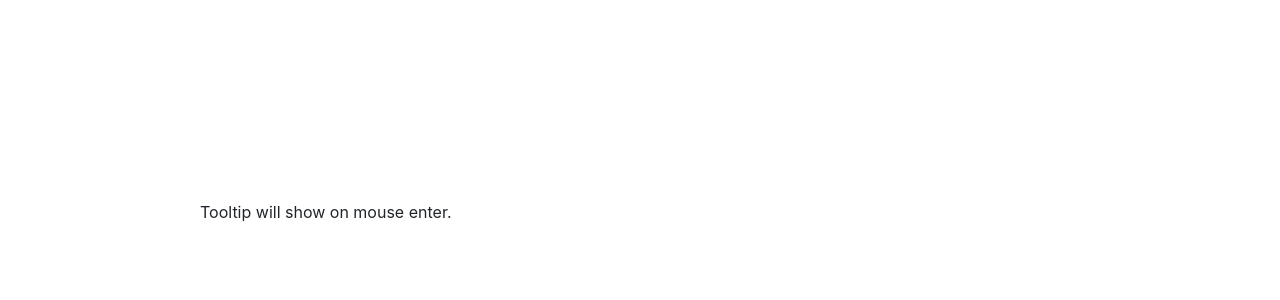
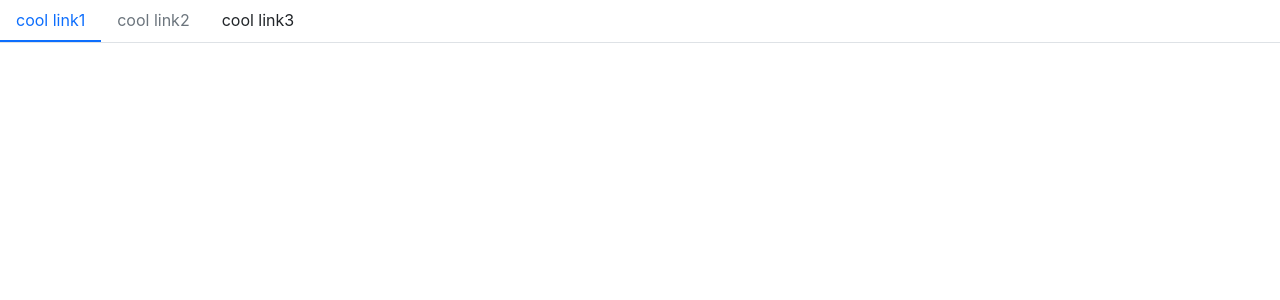
Before and after one commit to zhouhaopkup/storybook, a React (Create React App) app: page / in a window 1280 px wide. Shown: the top 300 px of the page. Built offline with nearby package versions, Linux system fonts and the light colour scheme.

Commit message:
fix: displayName; cloneElement

```diff
--- a/src/App.tsx
+++ b/src/App.tsx
@@ -1,13 +1,13 @@
 // import React from "react";
 // import Button, { ButtonType, ButtonSize } from "./components/Button/Button";
-// import Menu from "./components/Menu/Menu";
-// import MenuItem from "./components/Menu/MenuItem";
-import Tooltip from "./components/Tooltip/Tooltip";
+import Menu from "./components/Menu/Menu";
+import MenuItem from "./components/Menu/MenuItem";
+// import Tooltip from "./components/Tooltip/Tooltip";
 
 function App() {
   return (
     <>
-      <div style={{ margin: "200px" }}>
+      {/* <div style={{ margin: "200px" }}>
         <Tooltip
           title={<div>Hello World!</div>}
           placement="topLeft"
@@ -15,20 +15,18 @@ function App() {
         >
           <span>Tooltip will show on mouse enter.</span>
         </Tooltip>
-      </div>
-      {/* <Menu
+      </div> */}
+      <Menu
         defaultIndex={0}
         onSelect={(index) => {
           console.log(index);
         }}
         // mode={"vertical"}
       >
-        <MenuItem index={0}>cool link1</MenuItem>
-        <MenuItem index={1} disabled>
-          cool link2
-        </MenuItem>
-        <MenuItem index={2}>cool link3</MenuItem>
-      </Menu> */}
+        <MenuItem>cool link1</MenuItem>
+        <MenuItem disabled>cool link2</MenuItem>
+        <MenuItem>cool link3</MenuItem>
+      </Menu>
       {/* <Button className="custom">Hello</Button>
       <Button autoFocus>Auto Focus</Button>
       <Button disabled>Disabled</Button>
--- a/src/components/Menu/Menu.tsx
+++ b/src/components/Menu/Menu.tsx
@@ -1,5 +1,6 @@
 import React, { createContext, useState } from "react";
 import classNames from "classnames";
+import { MenuItemProps } from "./MenuItem";
 
 type MenuMode = "horizontal" | "vertical";
 type selectCallback = (selectIndex: number) => void;
@@ -35,10 +36,25 @@ const Menu: React.FC<MenuProps> = (props) => {
     index: currentActive ? currentActive : 0,
     onSelect: handleClick,
   };
+  const renderChildren = () => {
+    return React.Children.map(children, (child, index) => {
+      const childElement = child as React.FunctionComponentElement<MenuItemProps>;
+      const { displayName } = childElement.type;
+      if (displayName === "MenuItem") {
+        return React.cloneElement(childElement, {
+          index,
+        });
+      } else {
+        console.error(
+          "warning: Menu has a child which is not a MenuItem component."
+        );
+      }
+    });
+  };
   return (
     <ul className={classes} style={style} data-testid="test-menu">
       <MenuContext.Provider value={passedContext}>
-        {children}
+        {renderChildren()}
       </MenuContext.Provider>
     </ul>
   );
--- a/src/components/Menu/MenuItem.tsx
+++ b/src/components/Menu/MenuItem.tsx
@@ -3,7 +3,7 @@ import classNames from "classnames";
 import { MenuContext } from "./Menu";
 
 export interface MenuItemProps {
-  index: number;
+  index?: number;
   disabled?: boolean;
   className?: string;
   style?: React.CSSProperties;
@@ -17,7 +17,7 @@ const MenuItem: React.FC<MenuItemProps> = (props) => {
     "is-active": context.index === index,
   });
   const handleClick = () => {
-    if (context.onSelect && !disabled) {
+    if (context.onSelect && !disabled && typeof index === "number") {
       context.onSelect(index);
     }
   };
@@ -28,4 +28,5 @@ const MenuItem: React.FC<MenuItemProps> = (props) => {
   );
 };
 
+MenuItem.displayName = "MenuItem";
 export default MenuItem;
```
